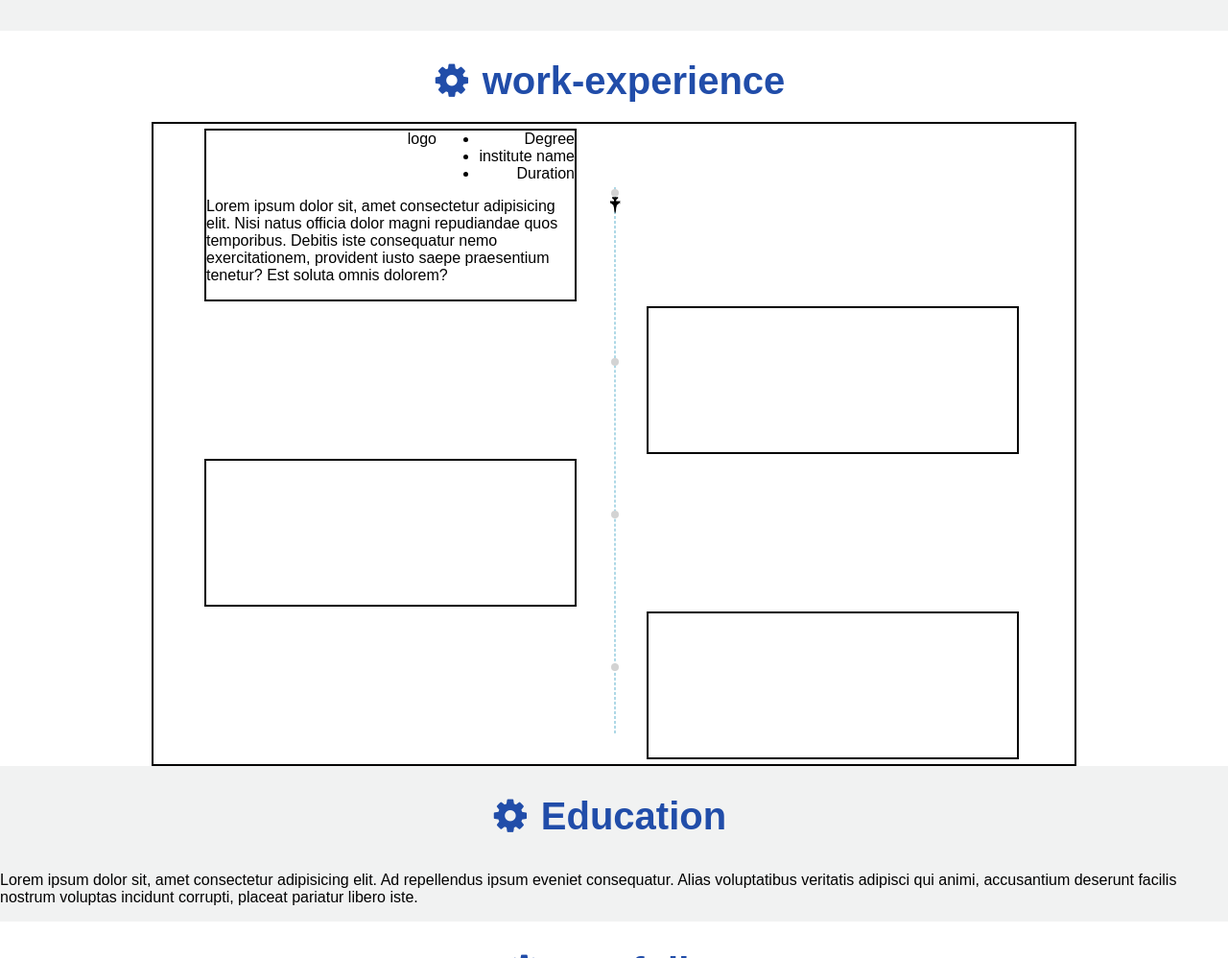
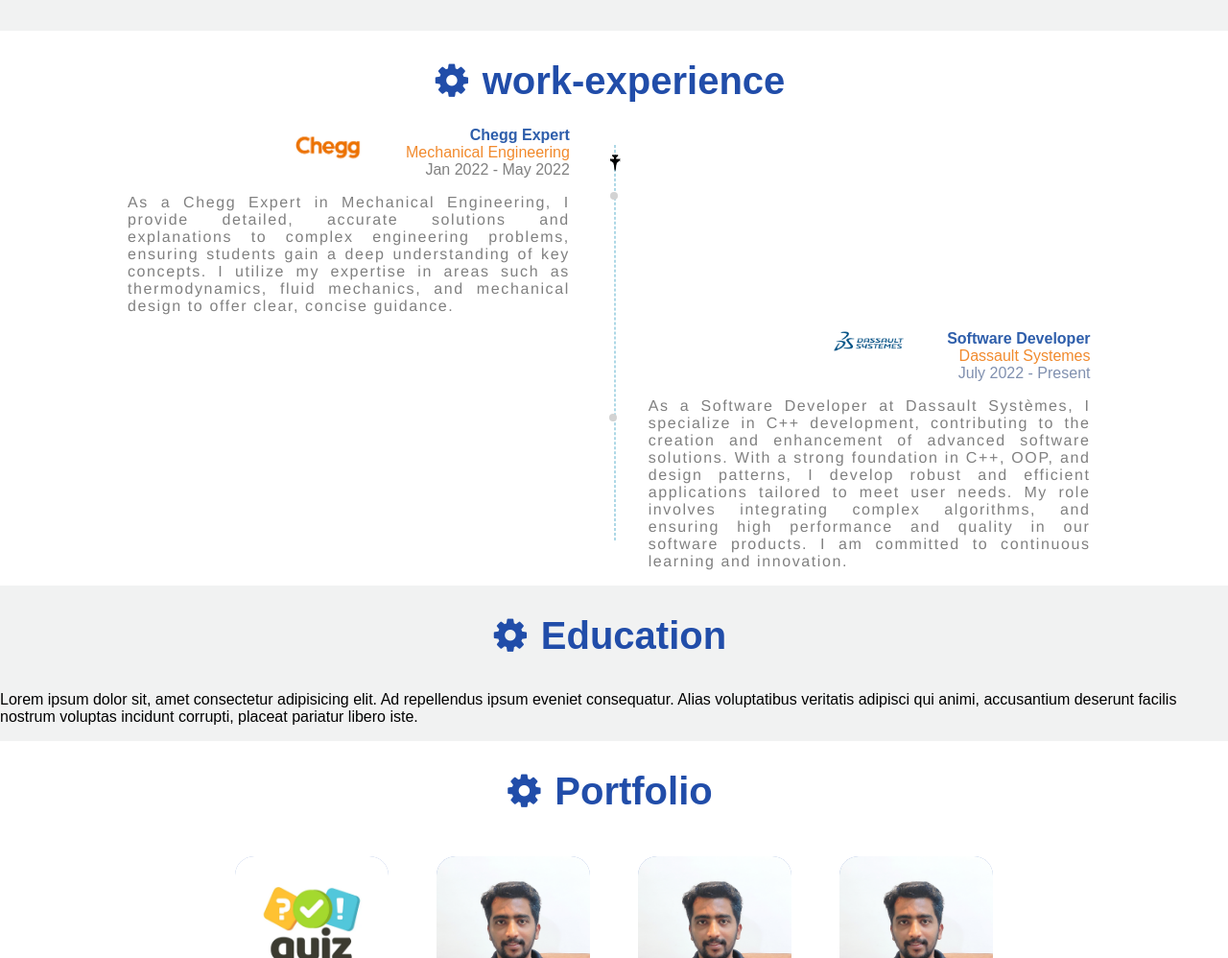
Before and after one commit to samadhan22/samadhan-salunkhe, a plain HTML site: page index.html in a window 1280 px wide. Shown: the part 1020-2018 px from the top of the page at 96% size. Drawn offline with Linux system fonts and the light colour scheme.

Commit message:
work experience section almost completed

```diff
--- a/index.html
+++ b/index.html
@@ -104,22 +104,34 @@
             <div id="experience-container">
                 <div class="experience-childs">
                     <div id="exp-heading">
-                        <div>logo</div>
+                        <div><img src="images/Chegg.png" alt="Chegg"></div>
                     <div>
                         <ul>
-                            <li>Degree</li>
-                            <li>institute name</li>
-                            <li>Duration</li>
+                            <li style="font-weight: bold;color: #2e5eab;">Chegg Expert</li>
+                            <li style="color: #f18a2d;">Mechanical Engineering</li>
+                            <li style="color: grey;">Jan 2022 - May 2022</li>
                         </ul>
                     </div>
                     </div>
-                    <p>
-                        Lorem ipsum dolor sit, amet consectetur adipisicing elit. Nisi natus officia dolor magni repudiandae quos temporibus. Debitis iste consequatur nemo exercitationem, provident iusto saepe praesentium tenetur? Est soluta omnis dolorem?
+                    <p style="color: #808080;letter-spacing: 0.1em;font-family: 'Helvetica Neue';" class="text-justify" >
+                        As a Chegg Expert in Mechanical Engineering, I provide detailed, accurate solutions and explanations to complex engineering problems, ensuring students gain a deep understanding of key concepts. I utilize my expertise in areas such as thermodynamics, fluid mechanics, and mechanical design to offer clear, concise guidance.
                     </p>
                 </div>
-                <div class="experience-childs"></div>
-                <div class="experience-childs"></div>
-                <div class="experience-childs"></div>
+                <div class="experience-childs">
+                    <div id="exp-heading">
+                        <div><img src="images/Dassault.png" alt="Chegg"></div>
+                    <div>
+                        <ul>
+                            <li style="font-weight: bold;color: #2e5eab;">Software Developer</li>
+                            <li style="color: #f18a2d;">Dassault Systemes</li>
+                            <li style="color: #8090af;">July 2022 - Present</li>
+                        </ul>
+                    </div>
+                    </div>
+                    <p style="color: #808080;letter-spacing: 0.1em;font-family: 'Helvetica Neue';" class="text-justify">
+                        As a Software Developer at Dassault Systèmes, I specialize in C++ development, contributing to the creation and enhancement of advanced software solutions. With a strong foundation in C++, OOP, and design patterns, I develop robust and efficient applications tailored to meet user needs. My role involves integrating complex algorithms, and ensuring high performance and quality in our software products. I am committed to continuous learning and innovation.
+                    </p>
+                </div>
                 <div class="traveller-line">
                     <div class="traveller"><i class="fa fa-fighter-jet" aria-hidden="true"></i></div>
                 </div>
--- a/styles/style.css
+++ b/styles/style.css
@@ -410,24 +410,21 @@
 #experience-container{
     position: relative;
     display: inline-block;
-    border: 2px solid black;
-    width: 75%;
+    width: 80%;
     height: auto;
 }
 .experience-childs{
     position:relative;
     margin:5px;
-    width: 40%;
-    left:5%;
+    width: 45%;
     min-height: 150px;
-    border: 2px solid black;
 }
 .experience-childs:nth-child(2n){
     left:53%;
 }
 .traveller-line{
     position:absolute;
-    top:10%;
+    top:5%;
     left:50%;
     width: 0px;
     height: 85%;
@@ -448,7 +445,7 @@
     width: 0.5rem;
     height: 0.5rem;
     border-radius: 50%;
-    right: -12%;
+    right: -11%;
     z-index: 1;
 }
 .experience-childs:nth-child(2n)::after{
@@ -459,7 +456,7 @@
     width: 0.5rem;
     height: 0.5rem;
     border-radius: 50%;
-    right: 108%;
+    right: 107%;
     z-index: 1;
 }
 .experience-childs div{
@@ -470,10 +467,15 @@
 }
 .experience-childs div ul{
     margin: 0px;
+    list-style: none;
 }
 
 #exp-heading{
     display: block;
+}
+#exp-heading img{
+    height: auto;
+    width: 75px;
 }
 
 @media screen and (max-width:600px){
@@ -481,17 +483,19 @@
         width:100%;
     }
     .traveller-line{
-        left: 8%;
+        left: 7.5%;
     }
     .experience-childs:nth-child(n){
         width: inherit;
-        left: 15%;
+        left: 16%;
+        margin-bottom: 25px;
     }
-
     .experience-childs:after{
         left: -13% !important ;
     }
-
+    #experience-container{
+        width: 85%;
+    }
 }
 
 
```
Also changed, not shown: images/Chegg.png (added), images/Dassault.png (added).
